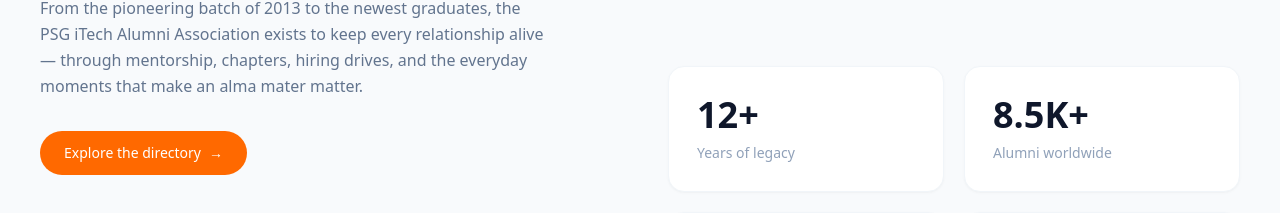
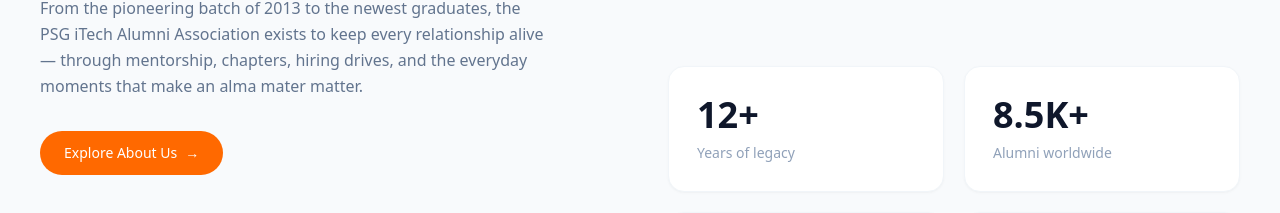
Before and after one commit to Vijay-Psgtech/Psg-itech-alumniportal-frontend, a React (Vite) app: page / in a window 1280 px wide. Shown: the part 1699-1912 px from the top of the page. Built offline with nearby package versions, Linux system fonts and the light colour scheme; no server answers.

Commit message:
Campus image rename file imported in respective files & about us CTA section added in homepage

```diff
--- a/src/Pages/Feeddetailpage.jsx
+++ b/src/Pages/Feeddetailpage.jsx
@@ -3,7 +3,7 @@
 import { motion } from 'framer-motion'
 import { fadeUp, staggerContainer, viewport } from '../utils/motion'
 
-import bannerImage from '../assets/t1725016098_OVsmN6OAPi.jpg'
+import bannerImage from '../assets/campus.jpg'
 import { newsLetterAPI, API_BASE } from '../services/api'
 
 function EyeIcon(props) {
--- a/src/Pages/Gallerypage.jsx
+++ b/src/Pages/Gallerypage.jsx
@@ -3,7 +3,7 @@
 import { fadeUp, staggerContainer, viewport } from '../utils/motion'
 
 // import { galleries, galleryCategories } from '../content/data/Galleries'
-import bannerImage from '../assets/t1725016098_OVsmN6OAPi.jpg'
+import bannerImage from '../assets/campus.jpg'
 import { albumsAPI, API_BASE } from "../services/api";
 
 function SearchIcon(props) {
--- a/src/components/About.jsx
+++ b/src/components/About.jsx
@@ -1,6 +1,6 @@
 import { motion } from 'framer-motion'
 import { fadeUp, staggerContainer, viewport } from '../utils/motion'
-import bannerImage from '../assets/t1725016098_OVsmN6OAPi.jpg'
+import bannerImage from '../assets/campus.jpg'
 
 const stats = [
   { value: '12+', label: 'Years of legacy' },
@@ -25,11 +25,11 @@
             moments that make an alma mater matter.
           </p>
           <motion.a
-            href="#directory"
+            href="/about"
             whileHover={{ x: 2 }}
             className="inline-flex items-center gap-2 mt-8 bg-orange-500 hover:bg-orange-600 transition-colors text-white font-medium text-sm px-6 py-3 rounded-full"
           >
-            Explore the directory <span>→</span>
+            Explore About Us <span>→</span>
           </motion.a>
 
           {/* Image wrapper */}
--- a/src/components/Hero.jsx
+++ b/src/components/Hero.jsx
@@ -1,6 +1,6 @@
 import { motion } from 'framer-motion'
 import { fadeUp } from '../utils/motion'
-import bannerImage from '../assets/t1725016098_OVsmN6OAPi.jpg'
+import bannerImage from '../assets/campus.jpg'
 
 export default function Hero() {
   return (
--- a/src/components/Spotlight.jsx
+++ b/src/components/Spotlight.jsx
@@ -1,6 +1,6 @@
 import { motion } from 'framer-motion'
 import { fadeUp, scaleIn, viewport } from '../utils/motion'
-import bannerImage from '../assets/t1725016098_OVsmN6OAPi.jpg'
+import bannerImage from '../assets/campus.jpg'
 
 export default function Spotlight() {
   return (
```
Also changed, not shown: src/assets/campus.jpg (renamed from src/assets/t1725016098_OVsmN6OAPi.jpg).
